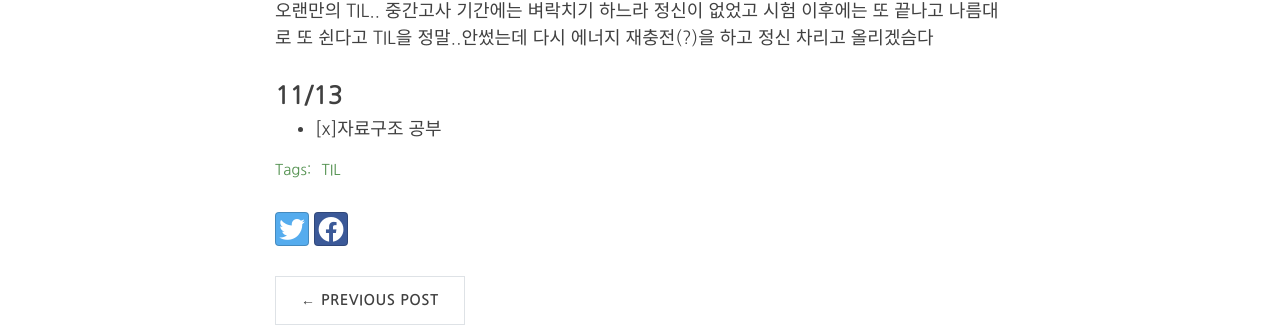
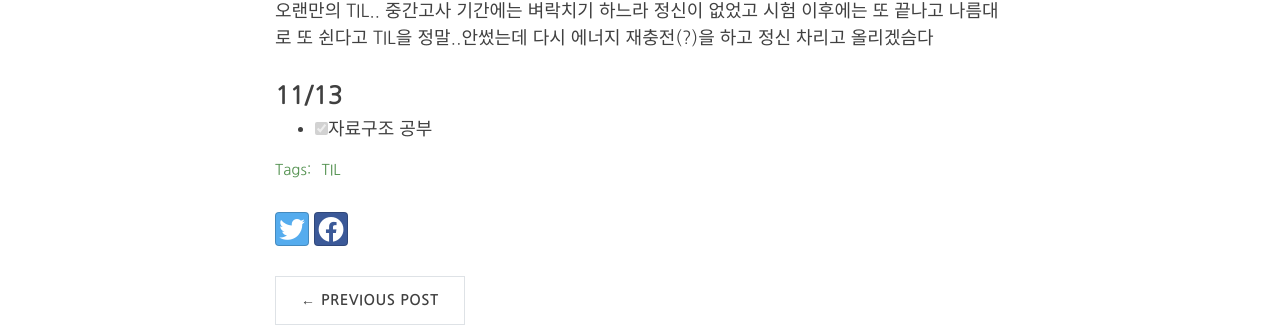
Before and after one commit to yeoneed/yeoneed.github.io, a Jekyll site: the page built from _posts/2020-11-13-11월 3주차.md, in a window 1280 px wide. Shown: the part 252-579 px from the top of the page. Built offline with Jekyll 4.4.1, drawn with Linux system fonts in a browser that asks for light colours; nearby versions of some CDN libraries; some web fonts are replaced.

Commit message:
Update 2020-11-13-11월 3주차.md

```diff
--- a/_posts/2020-11-13-11월 3주차.md
+++ b/_posts/2020-11-13-11월 3주차.md
@@ -10,5 +10,6 @@ tags: [TIL]
 중간고사 기간에는 벼락치기 하느라 정신이 없었고 시험 이후에는 또 끝나고 나름대로 또 쉰다고 TIL을 정말..안썼는데
 다시 에너지 재충전(?)을 하고 정신 차리고 올리겠슴다
 
-<h3>11/13</h3>
-- [x]자료구조 공부
+### 11/13
+
+- [x] 자료구조 공부
```
